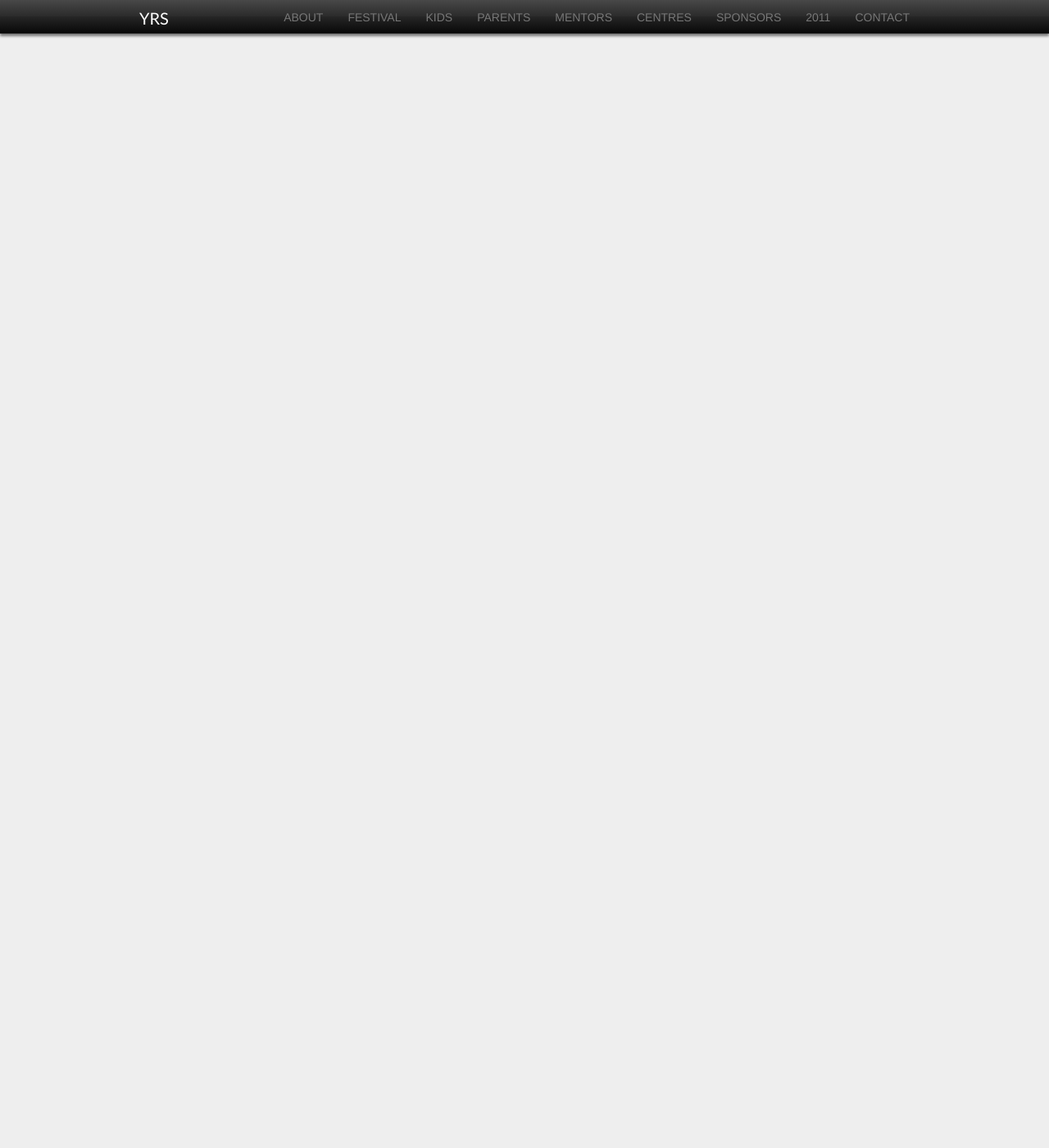
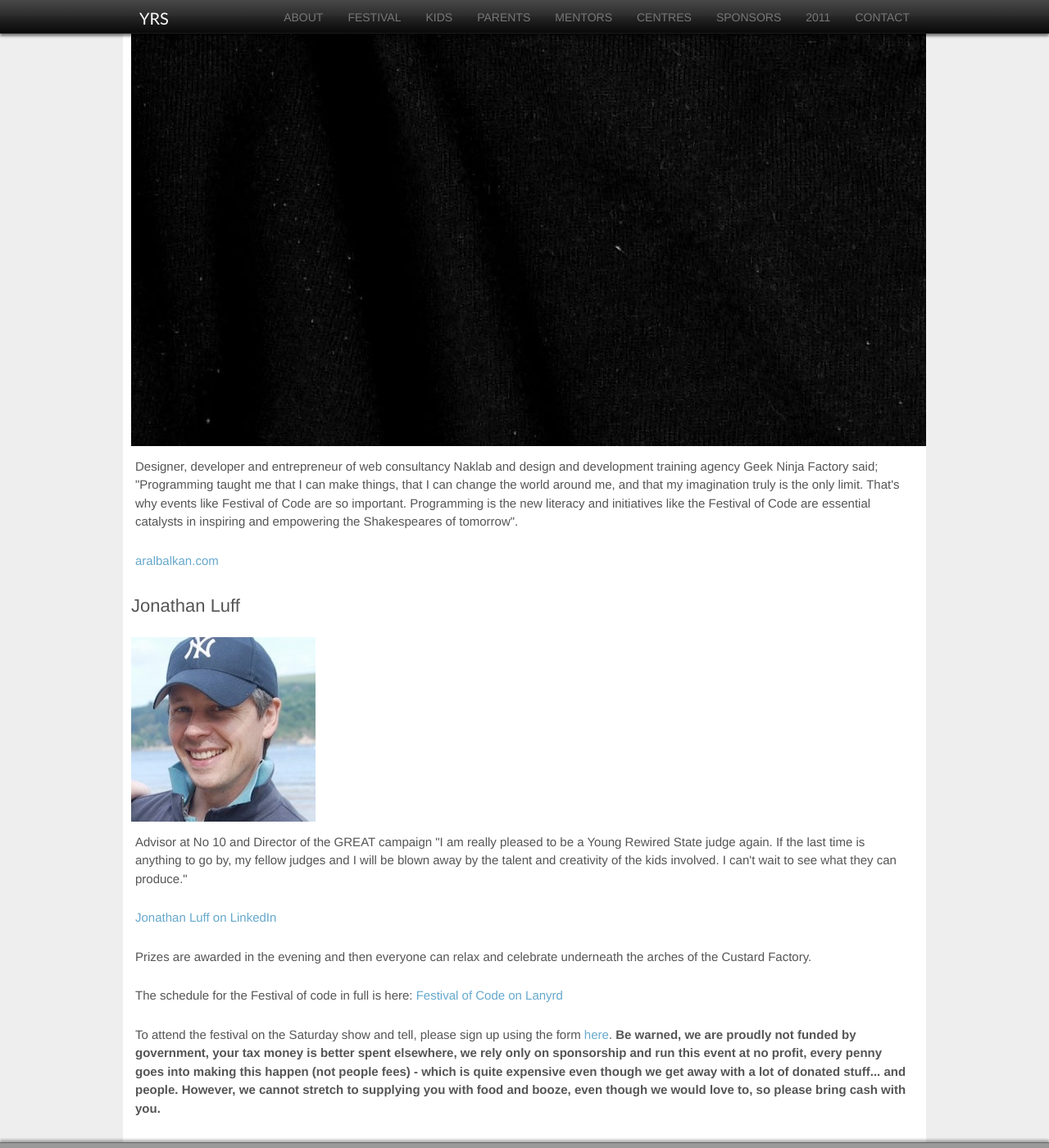
Before and after one commit to adamamyl/jekylld-yrs2012, a Jekyll site: the page built from festival/index.html, in a window 1280 px wide and 1400 px high, scrolled down 4501 px. Shown: the whole window at 82% size. Built offline with Jekyll 4.4.1, drawn with Linux system fonts in a browser that asks for light colours; some of the changed text lies outside the part shown.

Commit message:
Final Festival page

```diff
--- a/festival/index.html
+++ b/festival/index.html
@@ -27,5 +27,44 @@
 <p><a href="http://en.wikipedia.org/wiki/Lily_Cole">Lily Cole on Wikipedia</a><br />
 <a href="http://www.youtube.com/watch?v=cSGn097HZ00">Beyond Ourselves - Becky Anderson, Lily Cole & Jimmy Wales - Zeitgeist 2012</a></p>
 
+            <h3>Conrad Wolfram</h3>
+            <img src="../img/Conrad_067.jpg">
+
+<p>Mathematician, programmer, technologist and founder of Wolfram Research
+said; "Coding is the technical language of creativity, so it's great to be helping to judge our
+brightest young coders' work. And what better year than Turing's centenary?"</p>
+
+<p><a href="http://www.conradwolfram.com/">conradwolfram.com</a></p>
+
+<h3>Aral Balkan</h3>
+
+<img src="../img/aral-headshot-high-res.jpg">
+
+<p>Designer, developer and entrepreneur of web consultancy Naklab and design and
+development training agency Geek Ninja Factory said; "Programming taught me that I can make
+things, that I can change the world around me, and that my imagination truly is the only limit. That's
+why events like Festival of Code are so important. Programming is the new literacy and initiatives
+like the Festival of Code are essential catalysts in inspiring and empowering the Shakespeares of
+tomorrow".</p>
+
+<p><a href="http://aralbalkan.com/">aralbalkan.com</a></p>
+
+<h3>Jonathan Luff</h3>
+
+<img src="../img/JonathanLuff.jpg">
+
+<p>Advisor at No 10 and Director of the GREAT campaign
+"I am really pleased to be a Young Rewired State judge again. If the last time is anything to go by,
+my fellow judges and I will be blown away by the talent and creativity of the kids involved. I can't
+wait to see what they can produce."</p>
+
+<p><a href="http://uk.linkedin.com/pub/jonathan-luff/39/993/b77">Jonathan Luff on LinkedIn</a></p>
+
+<p>Prizes are awarded in the evening and then everyone can relax and celebrate underneath the arches of the Custard Factory.</p>
+
+<p>The schedule for the Festival of code in full is here: <a href="http://lanyrd.com/2012/festival-of-code/">Festival of Code on Lanyrd</a></p>
+
+<p>To attend the festival on the Saturday show and tell, please sign up using the form <a href="">here</a>. <strong>Be warned, we are proudly not funded by government, your tax money is better spent elsewhere, we rely only on sponsorship and run this event at no profit, every penny goes into making this happen (not people fees) - which is quite expensive even though we get away with a lot of donated stuff... and people. However, we cannot stretch to supplying you with food and booze, even though we would love to, so please bring cash with you.</strong></p>
+
     </div><!-- closing container -->
 </div><!-- closing form -->
```
Also changed, not shown: img/Conrad_067.jpg (added), img/JonathanLuff.jpg (added), img/aral-headshot-high-res.jpg (added), img/lilycole.jpg, 1 other file.
